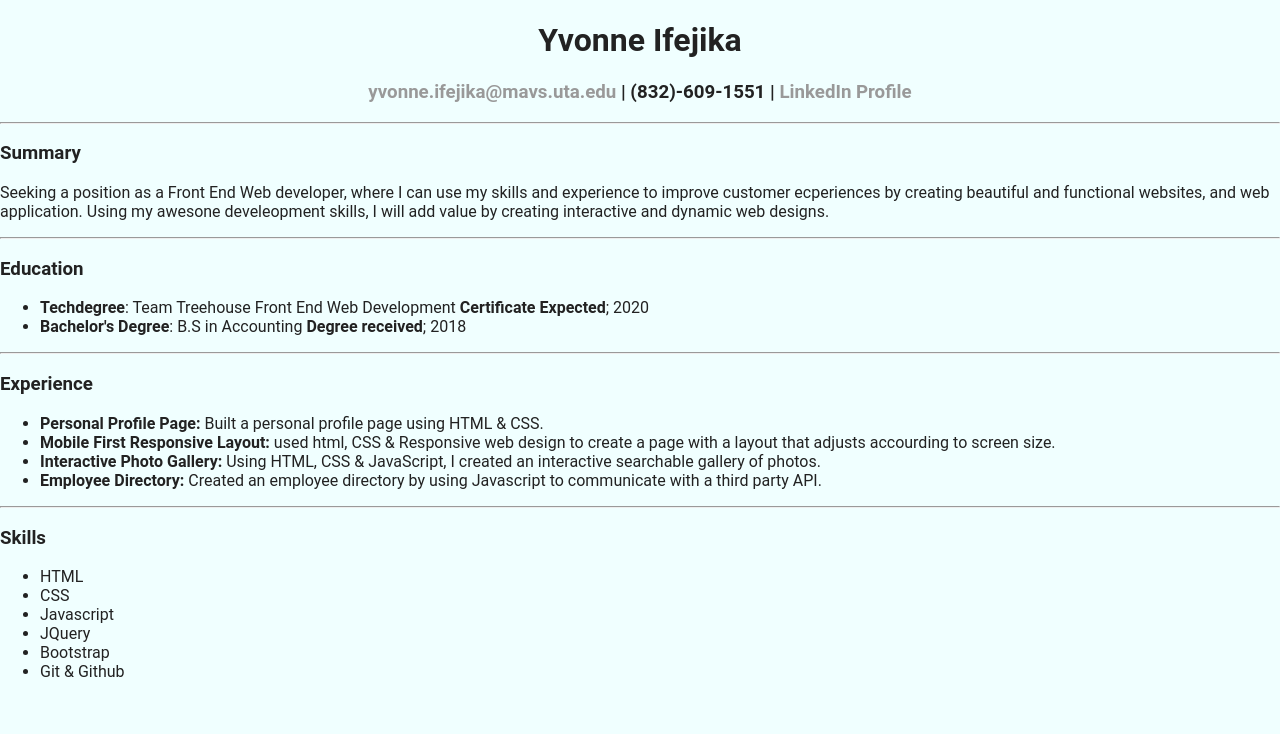
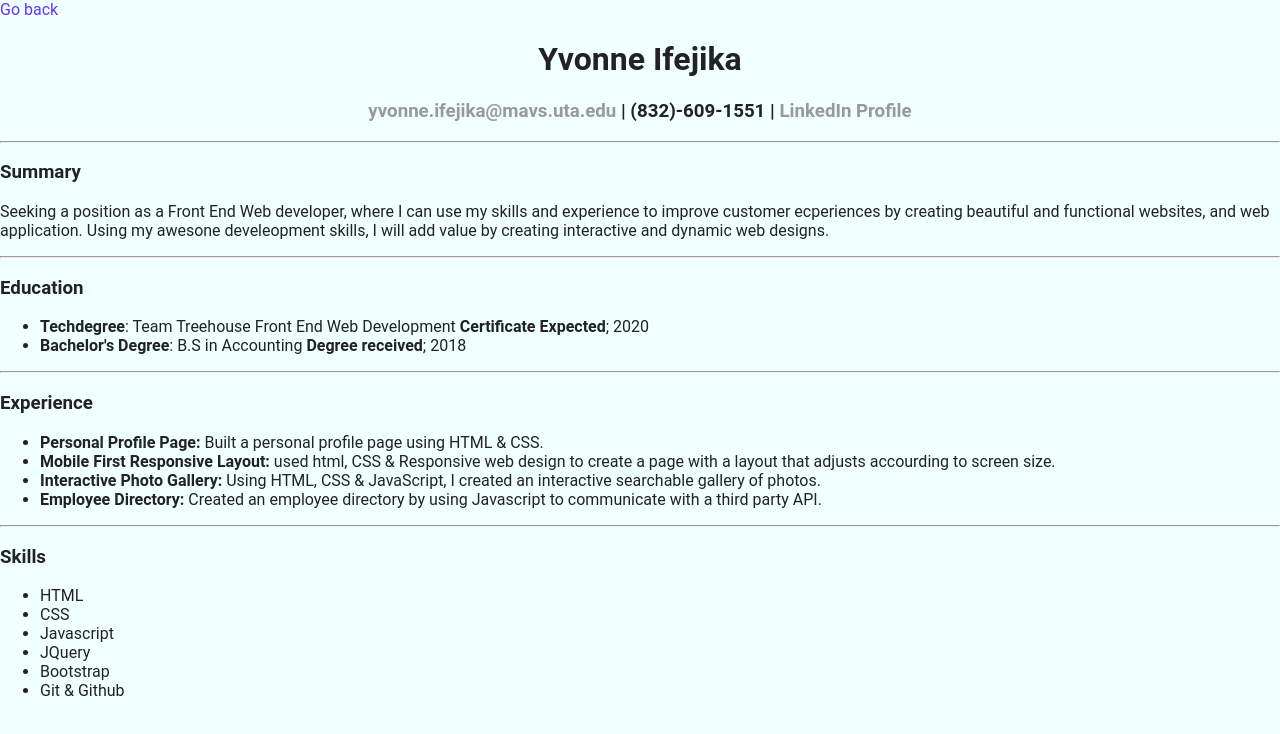
Before and after one commit to yvonne-dotcom/Techdegree-Project-1, a plain HTML site: page resume.html in a window 1280 px wide. Drawn offline with Linux system fonts and the light colour scheme.

Commit message:
Added Nav links to return to home page.

```diff
--- a/resume.html
+++ b/resume.html
@@ -7,6 +7,7 @@
     <link rel="stylesheet" href="styles.css">
 </head>
 <body class="body">
+    <a href="index.html" class="go-back">Go back</a>
     <h1 class="heading">Yvonne Ifejika</h1>
     <h3 class="heading"><a href="mailto:yvonne.ifejika@mavs.uta.edu">yvonne.ifejika@mavs.uta.edu</a>
         | (832)-609-1551 | <a href="linkedin.com/in/yvonne-ifejika" target="_blank">LinkedIn Profile</a></h3><hr>
@@ -43,6 +44,5 @@
             <li>Bootstrap</li>
             <li>Git & Github</li>
         </ul>
-
 </body>
 </html>
--- a/styles.css
+++ b/styles.css
@@ -219,3 +219,6 @@ a.social:hover {
   color: white;
   text-align: left;
 }
+.go-back{
+  color: blue;
+}
```
Also changed, not shown: hobbies.html (+1 -0 lines), index.html (+4 -3 lines).
